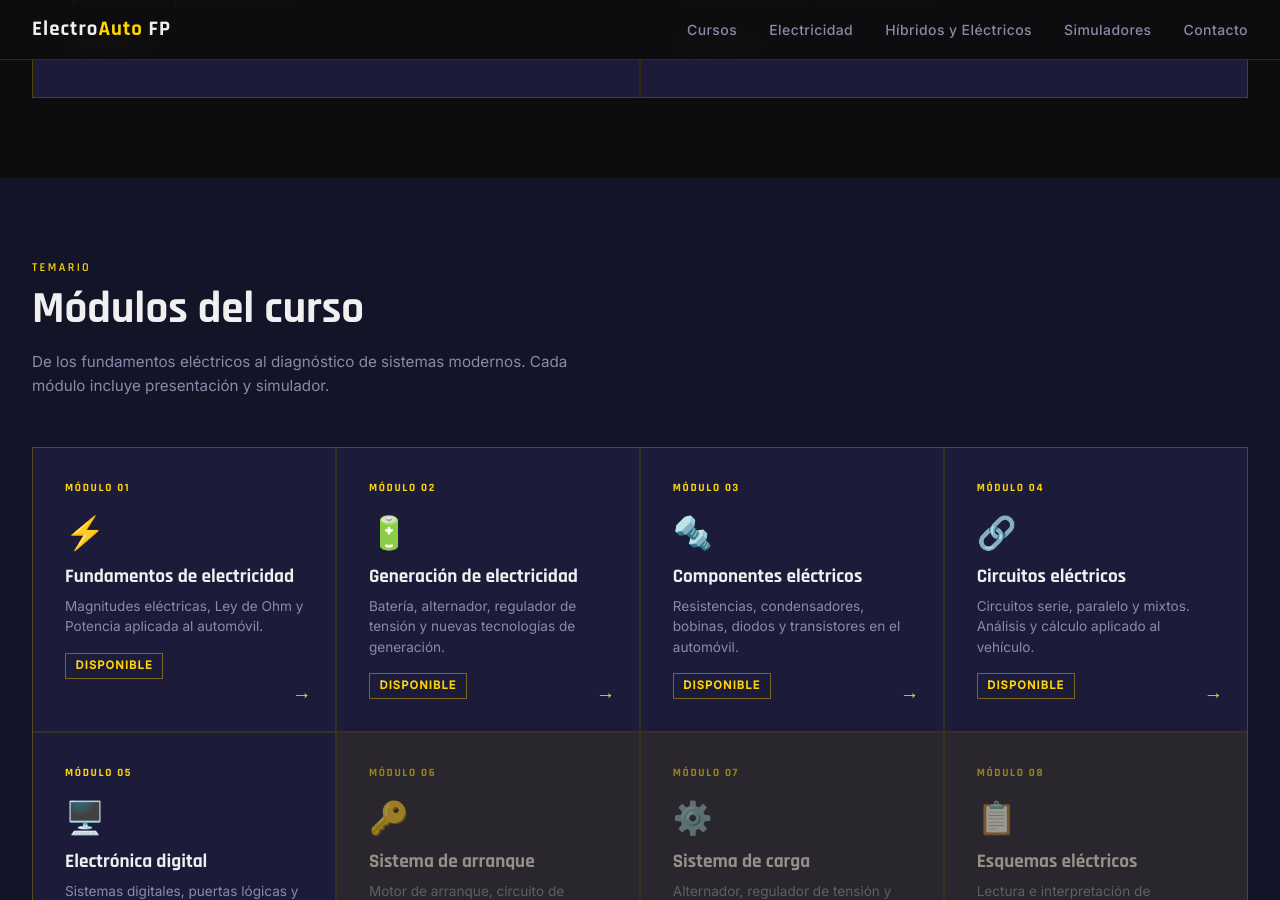
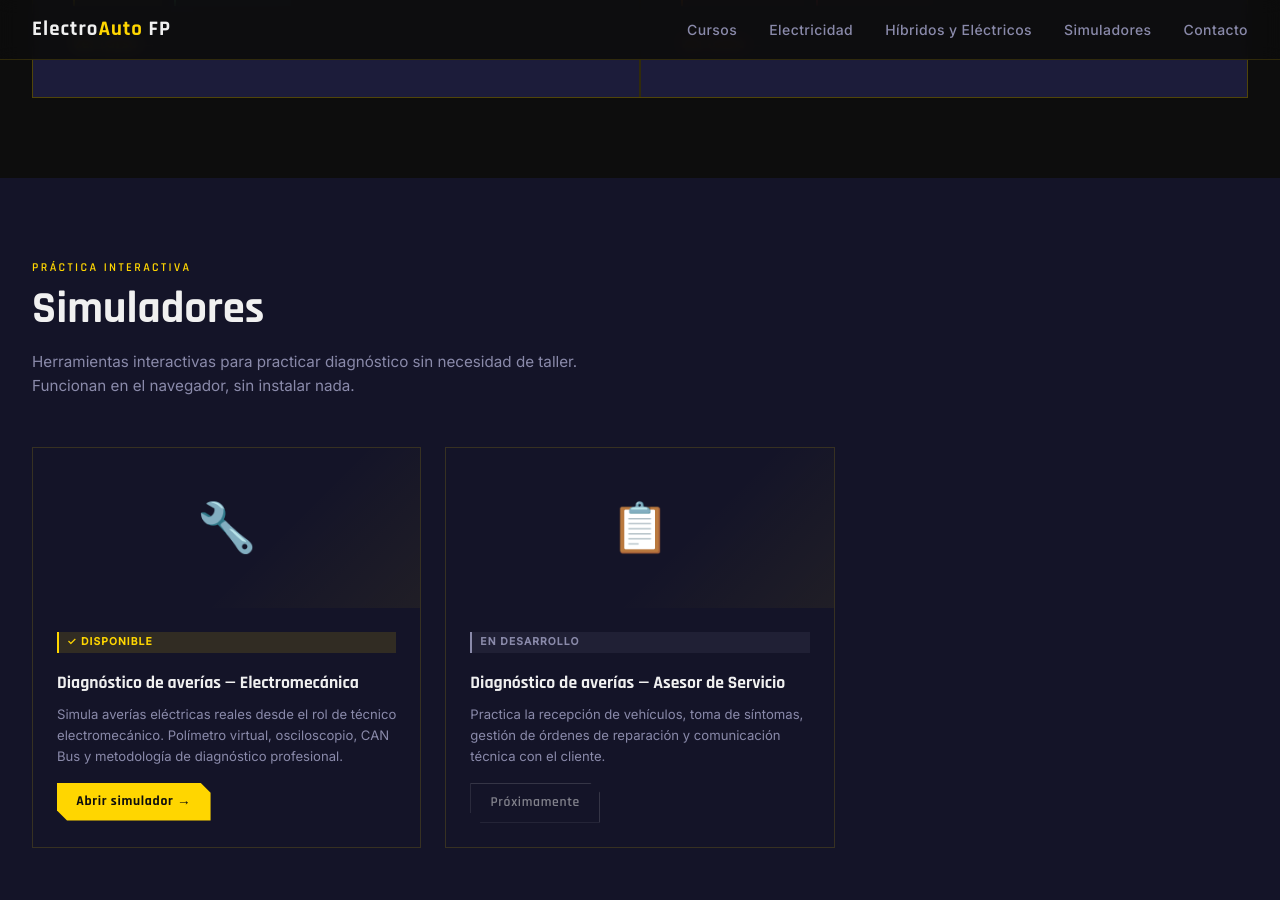
Before and after one commit to zadvisor1/electroauto-fp, a Jekyll site: the page index.html, which Jekyll copies as it is, in a window 1280 px wide and 900 px high, scrolled down 1492 px. Built offline with Jekyll 4.4.1, drawn with Linux system fonts in a browser that asks for light colours; some of the changed text lies outside the part shown.

Commit message:
Update index.html

```diff
--- a/index.html
+++ b/index.html
@@ -1,5 +1,3 @@
----
----
 <!DOCTYPE html>
 <html lang="es">
 <head>
@@ -526,104 +524,8 @@
   </div>
 </section>
 
-<!-- ── MÓDULOS DEL CURSO ── -->
-<section id="curso">
-  <p class="section-label">Temario</p>
-  <h2 class="section-title">Módulos del curso</h2>
-  <p class="section-sub">De los fundamentos eléctricos al diagnóstico de sistemas modernos. Cada módulo incluye presentación y simulador.</p>
-
-  <div class="modulos-grid reveal">
-
-    <a class="modulo-card" href="curso/modulo-01/index.html">
-      <span class="modulo-num">MÓDULO 01</span>
-      <span class="modulo-icon">⚡</span>
-      <h3>Fundamentos de electricidad</h3>
-      <p>Magnitudes eléctricas, Ley de Ohm y Potencia aplicada al automóvil.</p>
-      <span class="modulo-tag disponible">Disponible</span>
-      <span class="modulo-arrow">→</span>
-    </a>
-
-    <a class="modulo-card" href="curso/modulo-02/index.html">
-      <span class="modulo-num">MÓDULO 02</span>
-      <span class="modulo-icon">🔋</span>
-      <h3>Generación de electricidad</h3>
-      <p>Batería, alternador, regulador de tensión y nuevas tecnologías de generación.</p>
-      <span class="modulo-tag disponible">Disponible</span>
-      <span class="modulo-arrow">→</span>
-    </a>
-
-    <a class="modulo-card" href="curso/modulo-03/index.html">
-      <span class="modulo-num">MÓDULO 03</span>
-      <span class="modulo-icon">🔩</span>
-      <h3>Componentes eléctricos</h3>
-      <p>Resistencias, condensadores, bobinas, diodos y transistores en el automóvil.</p>
-      <span class="modulo-tag disponible">Disponible</span>
-      <span class="modulo-arrow">→</span>
-    </a>
-
-    <a class="modulo-card" href="curso/modulo-04/index.html">
-      <span class="modulo-num">MÓDULO 04</span>
-      <span class="modulo-icon">🔗</span>
-      <h3>Circuitos eléctricos</h3>
-      <p>Circuitos serie, paralelo y mixtos. Análisis y cálculo aplicado al vehículo.</p>
-      <span class="modulo-tag disponible">Disponible</span>
-      <span class="modulo-arrow">→</span>
-    </a>
-
-    <a class="modulo-card" href="curso/modulo-05/index.html">
-      <span class="modulo-num">MÓDULO 05</span>
-      <span class="modulo-icon">🖥️</span>
-      <h3>Electrónica digital</h3>
-      <p>Sistemas digitales, puertas lógicas y señales PWM en el automóvil.</p>
-      <span class="modulo-tag disponible">Disponible</span>
-      <span class="modulo-arrow">→</span>
-    </a>
-
-    <div class="modulo-card" style="cursor:default; opacity:0.5">
-      <span class="modulo-num">MÓDULO 06</span>
-      <span class="modulo-icon">🔑</span>
-      <h3>Sistema de arranque</h3>
-      <p>Motor de arranque, circuito de mando y diagnóstico de averías.</p>
-      <span class="modulo-tag proximo">Próximamente</span>
-    </div>
-
-    <div class="modulo-card" style="cursor:default; opacity:0.5">
-      <span class="modulo-num">MÓDULO 07</span>
-      <span class="modulo-icon">⚙️</span>
-      <h3>Sistema de carga</h3>
-      <p>Alternador, regulador de tensión y diagnóstico del circuito de carga.</p>
-      <span class="modulo-tag proximo">Próximamente</span>
-    </div>
-
-    <div class="modulo-card" style="cursor:default; opacity:0.5">
-      <span class="modulo-num">MÓDULO 08</span>
-      <span class="modulo-icon">📋</span>
-      <h3>Esquemas eléctricos</h3>
-      <p>Lectura e interpretación de esquemas y simbología normalizada.</p>
-      <span class="modulo-tag proximo">Próximamente</span>
-    </div>
-
-    <div class="modulo-card" style="cursor:default; opacity:0.5">
-      <span class="modulo-num">MÓDULO 09</span>
-      <span class="modulo-icon">💡</span>
-      <h3>Sistemas de iluminación</h3>
-      <p>Tecnología halógena, xenón y LED. Circuitos y normativa.</p>
-      <span class="modulo-tag proximo">Próximamente</span>
-    </div>
-
-    <div class="modulo-card" style="cursor:default; opacity:0.5">
-      <span class="modulo-num">MÓDULO 10</span>
-      <span class="modulo-icon">🚗</span>
-      <h3>Sistemas auxiliares</h3>
-      <p>Climatización, elevalunas, cierre centralizado y confortabilidad.</p>
-      <span class="modulo-tag proximo">Próximamente</span>
-    </div>
-
-  </div>
-</section>
-
 <!-- ── SIMULADORES ── -->
-<section id="simuladores">
+<section id="simuladores" style="background: var(--antracita);">
   <p class="section-label">Práctica interactiva</p>
   <h2 class="section-title">Simuladores</h2>
   <p class="section-sub">Herramientas interactivas para practicar diagnóstico sin necesidad de taller. Funcionan en el navegador, sin instalar nada.</p>
@@ -631,31 +533,21 @@
   <div class="sims-grid reveal">
 
     <div class="sim-card">
-      <div class="sim-preview">🔌</div>
+      <div class="sim-preview">🔧</div>
       <div class="sim-body">
         <span class="sim-badge">✓ Disponible</span>
-        <h3>Diagnóstico eléctrico multisistema</h3>
-        <p>Simula averías reales con polímetro virtual, osciloscopio y CAN Bus. Sistema de penalización por errores.</p>
-        <a href="simulador-electrico.html" class="btn-primary" style="font-size:0.85rem; padding: 0.5rem 1.2rem;">Abrir simulador →</a>
+        <h3>Diagnóstico de averías — Electromecánica</h3>
+        <p>Simula averías eléctricas reales desde el rol de técnico electromecánico. Polímetro virtual, osciloscopio, CAN Bus y metodología de diagnóstico profesional.</p>
+        <a href="simuladores/diagnostico-electromecanica.html" class="btn-primary" style="font-size:0.85rem; padding: 0.5rem 1.2rem;">Abrir simulador →</a>
       </div>
     </div>
 
     <div class="sim-card">
-      <div class="sim-preview">🔋</div>
+      <div class="sim-preview">📋</div>
       <div class="sim-body">
         <span class="sim-badge" style="background:rgba(138,138,170,0.1); color:var(--gris); border-left-color:var(--gris);">En desarrollo</span>
-        <h3>Sistema de carga y batería</h3>
-        <p>Diagnóstico interactivo del alternador, regulador y batería con valores reales de tensión y corriente.</p>
-        <span class="btn-outline" style="font-size:0.85rem; padding: 0.5rem 1.2rem; opacity:0.5; cursor:not-allowed;">Próximamente</span>
-      </div>
-    </div>
-
-    <div class="sim-card">
-      <div class="sim-preview">🖥️</div>
-      <div class="sim-body">
-        <span class="sim-badge" style="background:rgba(138,138,170,0.1); color:var(--gris); border-left-color:var(--gris);">En desarrollo</span>
-        <h3>Lector OBD2 virtual</h3>
-        <p>Interpreta códigos de avería DTC, lee datos en tiempo real y practica el protocolo OBD2.</p>
+        <h3>Diagnóstico de averías — Asesor de Servicio</h3>
+        <p>Practica la recepción de vehículos, toma de síntomas, gestión de órdenes de reparación y comunicación técnica con el cliente.</p>
         <span class="btn-outline" style="font-size:0.85rem; padding: 0.5rem 1.2rem; opacity:0.5; cursor:not-allowed;">Próximamente</span>
       </div>
     </div>
```
